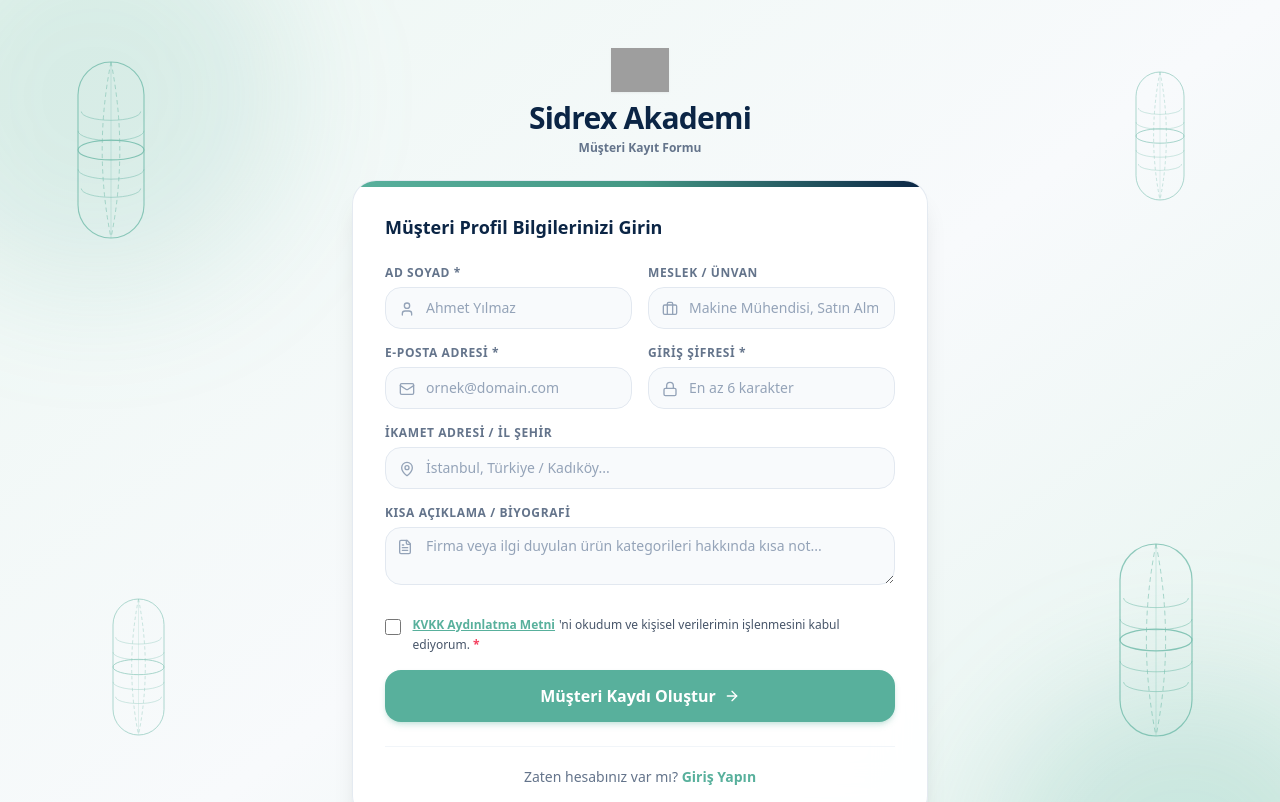
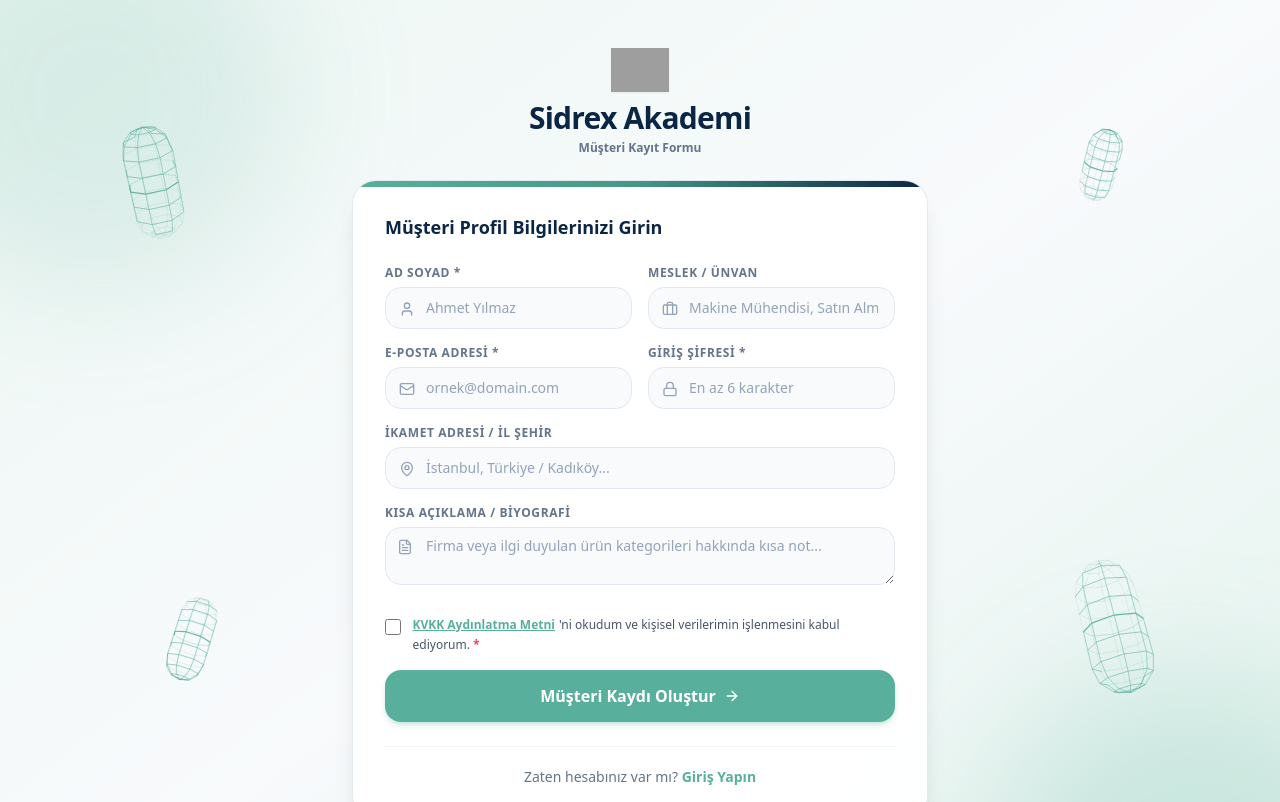
Before and after one commit to forgivenpepper/sidrex-akademi, a Next.js app: page /register in a window 1280 px wide. Shown: the top 802 px of the page. Built offline with nearby package versions, Linux system fonts and the light colour scheme; grey boxes are pictures that could not be loaded.

Commit message:
Upgrade floating capsules to true 3D wireframe mesh rotating on own axes with minimal ultra-fine lines

```diff
--- a/src/components/WireframeCapsules.tsx
+++ b/src/components/WireframeCapsules.tsx
@@ -1,136 +1,343 @@
 'use client';
 
-import React from 'react';
+import React, { useEffect, useRef } from 'react';
 
-export function VerticalWireframeCapsuleSVG({
-  className = '',
-  size = 120,
-  color = '#58b09c',
-}: {
-  className?: string;
-  size?: number;
-  color?: string;
-}) {
-  return (
-    <svg
-      width={size}
-      height={size * 2}
-      viewBox="0 0 100 200"
-      fill="none"
-      xmlns="http://www.w3.org/2000/svg"
-      className={`${className}`}
-    >
-      {/* Outer Fine Capsule Outline (Dikey İlaç Kapsülü) */}
-      <path
-        d="M 20 50 A 30 30 0 0 1 80 50 L 80 150 A 30 30 0 0 1 20 150 Z"
-        stroke={color}
-        strokeWidth="1"
-        strokeOpacity="0.85"
-        strokeLinecap="round"
-        strokeLinejoin="round"
-        fill="none"
-      />
-
-      {/* Middle Separation Joint (Orta Birleşim Çizgisi) */}
-      <ellipse
-        cx="50"
-        cy="100"
-        rx="30"
-        ry="9"
-        stroke={color}
-        strokeWidth="1"
-        strokeOpacity="0.9"
-        fill="none"
-      />
-
-      {/* Horizontal Wireframe Latitude Rings (İnce İçi Çemberler) */}
-      <path
-        d="M 23 65 A 27 8 0 0 0 77 65"
-        stroke={color}
-        strokeWidth="0.8"
-        strokeOpacity="0.6"
-        fill="none"
-      />
-      <path
-        d="M 20 82.5 A 30 9 0 0 0 80 82.5"
-        stroke={color}
-        strokeWidth="0.8"
-        strokeOpacity="0.6"
-        fill="none"
-      />
-      <path
-        d="M 20 117.5 A 30 9 0 0 0 80 117.5"
-        stroke={color}
-        strokeWidth="0.8"
-        strokeOpacity="0.6"
-        fill="none"
-      />
-      <path
-        d="M 23 135 A 27 8 0 0 0 77 135"
-        stroke={color}
-        strokeWidth="0.8"
-        strokeOpacity="0.6"
-        fill="none"
-      />
-
-      {/* Vertical Curved Longitude Wireframe Lines (Kavisli Dikey Çizgiler) */}
-      <path
-        d="M 50 20 Q 34 100 50 180"
-        stroke={color}
-        strokeWidth="0.8"
-        strokeDasharray="4 3"
-        strokeOpacity="0.65"
-        fill="none"
-      />
-      <path
-        d="M 50 20 Q 66 100 50 180"
-        stroke={color}
-        strokeWidth="0.8"
-        strokeDasharray="4 3"
-        strokeOpacity="0.65"
-        fill="none"
-      />
-      <path
-        d="M 50 20 L 50 180"
-        stroke={color}
-        strokeWidth="0.75"
-        strokeOpacity="0.35"
-        fill="none"
-      />
-    </svg>
-  );
+interface CapsuleConfig {
+  xPct: number;        // Screen X % (0-100)
+  yPct: number;        // Screen Y % (0-100)
+  radius: number;      // Capsule radius
+  bodyHeight: number;  // Body length
+  scale: number;       // Base scale multiplier
+  rotY: number;        // Initial Y rotation angle
+  rotSpeed: number;    // Y rotation speed (rad/frame)
+  tiltX: number;       // Fixed tilt X
+  tiltZ: number;       // Fixed tilt Z
+  floatSpeed: number;  // Floating bob frequency
+  floatAmp: number;    // Floating amplitude in px
+  floatPhase: number;  // Phase offset
+  color: string;       // Color theme (hex/rgba)
+  hideOnMobile?: boolean;
 }
 
 export function FloatingWireframeCapsules() {
+  const canvasRef = useRef<HTMLCanvasElement | null>(null);
+
+  useEffect(() => {
+    const canvas = canvasRef.current;
+    if (!canvas) return;
+    const ctx = canvas.getContext('2d');
+    if (!ctx) return;
+
+    let animationFrameId: number;
+
+    // Define 4 Floating 3D Capsules in screen space
+    const capsules: CapsuleConfig[] = [
+      {
+        xPct: 12,
+        yPct: 22,
+        radius: 26,
+        bodyHeight: 65,
+        scale: 1.0,
+        rotY: 0,
+        rotSpeed: 0.008,
+        tiltX: 0.35,
+        tiltZ: -0.2,
+        floatSpeed: 0.0012,
+        floatAmp: 18,
+        floatPhase: 0,
+        color: '#58b09c',
+        hideOnMobile: true,
+      },
+      {
+        xPct: 15,
+        yPct: 78,
+        radius: 22,
+        bodyHeight: 52,
+        scale: 0.9,
+        rotY: 1.2,
+        rotSpeed: -0.007,
+        tiltX: -0.25,
+        tiltZ: 0.3,
+        floatSpeed: 0.001,
+        floatAmp: 15,
+        floatPhase: 2.5,
+        color: '#58b09c',
+        hideOnMobile: true,
+      },
+      {
+        xPct: 86,
+        yPct: 20,
+        radius: 20,
+        bodyHeight: 48,
+        scale: 0.85,
+        rotY: 2.1,
+        rotSpeed: -0.009,
+        tiltX: 0.3,
+        tiltZ: 0.25,
+        floatSpeed: 0.0014,
+        floatAmp: 14,
+        floatPhase: 1.2,
+        color: '#58b09c',
+        hideOnMobile: true,
+      },
+      {
+        xPct: 87,
+        yPct: 80,
+        radius: 28,
+        bodyHeight: 70,
+        scale: 1.1,
+        rotY: 0.5,
+        rotSpeed: 0.0075,
+        tiltX: -0.3,
+        tiltZ: -0.25,
+        floatSpeed: 0.0011,
+        floatAmp: 20,
+        floatPhase: 4.1,
+        color: '#58b09c',
+        hideOnMobile: true,
+      },
+    ];
+
+    const resizeCanvas = () => {
+      const dpr = window.devicePixelRatio || 1;
+      canvas.width = window.innerWidth * dpr;
+      canvas.height = window.innerHeight * dpr;
+      canvas.style.width = `${window.innerWidth}px`;
+      canvas.style.height = `${window.innerHeight}px`;
+      ctx.scale(dpr, dpr);
+    };
+
+    resizeCanvas();
+    window.addEventListener('resize', resizeCanvas);
+
+    // Pre-generate 3D Capsule Mesh template
+    const buildCapsuleMesh = (radius: number, bodyHeight: number) => {
+      const halfBody = bodyHeight / 2;
+      const latRings = 2; // latitude rings on each dome
+      const lonLines = 8; // longitude meridian lines
+      const rings: { x: number; y: number; z: number }[][] = [];
+
+      // 1. Top dome latitude rings
+      for (let i = 1; i <= latRings; i++) {
+        const phi = (Math.PI / 2) * (i / (latRings + 1));
+        const r = radius * Math.sin(phi);
+        const y = -halfBody - radius * Math.cos(phi);
+        const ringPoints = [];
+        for (let j = 0; j < lonLines; j++) {
+          const theta = (2 * Math.PI * j) / lonLines;
+          ringPoints.push({ x: r * Math.cos(theta), y, z: r * Math.sin(theta) });
+        }
+        rings.push(ringPoints);
+      }
+
+      // 2. Body rings (top equator, joint ring, bottom equator)
+      const bodyYs = [-halfBody, -halfBody * 0.5, 0, halfBody * 0.5, halfBody];
+      const jointRingIndex = 2; // Index of y = 0
+
+      bodyYs.forEach((y) => {
+        const ringPoints = [];
+        for (let j = 0; j < lonLines; j++) {
+          const theta = (2 * Math.PI * j) / lonLines;
+          ringPoints.push({ x: radius * Math.cos(theta), y, z: radius * Math.sin(theta) });
+        }
+        rings.push(ringPoints);
+      });
+
+      // 3. Bottom dome latitude rings
+      for (let i = latRings; i >= 1; i--) {
+        const phi = (Math.PI / 2) * (i / (latRings + 1));
+        const r = radius * Math.sin(phi);
+        const y = halfBody + radius * Math.cos(phi);
+        const ringPoints = [];
+        for (let j = 0; j < lonLines; j++) {
+          const theta = (2 * Math.PI * j) / lonLines;
+          ringPoints.push({ x: r * Math.cos(theta), y, z: r * Math.sin(theta) });
+        }
+        rings.push(ringPoints);
+      }
+
+      const topPole = { x: 0, y: -halfBody - radius, z: 0 };
+      const bottomPole = { x: 0, y: halfBody + radius, z: 0 };
+
+      return { rings, topPole, bottomPole, lonLines, jointRingIndex: latRings + jointRingIndex };
+    };
+
+    // Cache mesh templates
+    const meshes = capsules.map((c) => buildCapsuleMesh(c.radius, c.bodyHeight));
+
+    let startTime = performance.now();
+
+    const projectPoint = (
+      p: { x: number; y: number; z: number },
+      rotY: number,
+      tiltX: number,
+      tiltZ: number,
+      cx: number,
+      cy: number,
+      scale: number
+    ) => {
+      // Model scale
+      let x = p.x * scale;
+      let y = p.y * scale;
+      let z = p.z * scale;
+
+      // Rotate Y (Spin around axis)
+      const cosY = Math.cos(rotY);
+      const sinY = Math.sin(rotY);
+      let x1 = x * cosY + z * sinY;
+      let z1 = -x * sinY + z * cosY;
+      let y1 = y;
+
+      // Tilt X
+      const cosX = Math.cos(tiltX);
+      const sinX = Math.sin(tiltX);
+      let y2 = y1 * cosX - z1 * sinX;
+      let z2 = y1 * sinX + z1 * cosX;
+      let x2 = x1;
+
+      // Tilt Z
+      const cosZ = Math.cos(tiltZ);
+      const sinZ = Math.sin(tiltZ);
+      let x3 = x2 * cosZ - y2 * sinZ;
+      let y3 = x2 * sinZ + y2 * cosZ;
+      let z3 = z2;
+
+      // Perspective Projection
+      const fov = 450;
+      const perspective = fov / (fov + z3);
+
+      return {
+        px: cx + x3 * perspective,
+        py: cy + y3 * perspective,
+        z: z3,
+        perspective,
+      };
+    };
+
+    const render = (time: number) => {
+      const elapsed = time - startTime;
+      const width = window.innerWidth;
+      const height = window.innerHeight;
+      const isMobile = width < 640;
+
+      ctx.clearRect(0, 0, width, height);
+
+      capsules.forEach((capsule, cIdx) => {
+        if (isMobile && capsule.hideOnMobile) return;
+
+        const mesh = meshes[cIdx];
+
+        // Rotation & Floating offset
+        capsule.rotY += capsule.rotSpeed;
+        const floatOffsetY = Math.sin(elapsed * capsule.floatSpeed + capsule.floatPhase) * capsule.floatAmp;
+
+        const cx = (width * capsule.xPct) / 100;
+        const cy = (height * capsule.yPct) / 100 + floatOffsetY;
+
+        // Project all points
+        const projectedRings = mesh.rings.map((ring) =>
+          ring.map((p) =>
+            projectPoint(p, capsule.rotY, capsule.tiltX, capsule.tiltZ, cx, cy, capsule.scale)
+          )
+        );
+
+        const projTopPole = projectPoint(
+          mesh.topPole,
+          capsule.rotY,
+          capsule.tiltX,
+          capsule.tiltZ,
+          cx,
+          cy,
+          capsule.scale
+        );
+        const projBottomPole = projectPoint(
+          mesh.bottomPole,
+          capsule.rotY,
+          capsule.tiltX,
+          capsule.tiltZ,
+          cx,
+          cy,
+          capsule.scale
+        );
+
+        // Render Latitude Rings
+        projectedRings.forEach((ring, rIdx) => {
+          const isJoint = rIdx === mesh.jointRingIndex;
+
+          ctx.beginPath();
+          for (let i = 0; i < ring.length; i++) {
+            const curr = ring[i];
+            const next = ring[(i + 1) % ring.length];
+
+            // Draw line segment with depth opacity calculation
+            const avgZ = (curr.z + next.z) / 2;
+            const depthAlpha = avgZ < 0 ? 0.75 : 0.28; // Front brighter, back softer
+
+            ctx.beginPath();
+            ctx.moveTo(curr.px, curr.py);
+            ctx.lineTo(next.px, next.py);
+
+            ctx.lineWidth = isJoint ? (avgZ < 0 ? 1.2 : 0.8) : (avgZ < 0 ? 0.75 : 0.5);
+            ctx.strokeStyle = isJoint
+              ? `rgba(88, 176, 156, ${depthAlpha * 1.2})`
+              : `rgba(88, 176, 156, ${depthAlpha})`;
+            ctx.stroke();
+          }
+        });
+
+        // Render Longitude Lines (Meridians)
+        for (let j = 0; j < mesh.lonLines; j++) {
+          // Top Pole to First Ring
+          const firstPoint = projectedRings[0][j];
+          const topZ = (projTopPole.z + firstPoint.z) / 2;
+          ctx.beginPath();
+          ctx.moveTo(projTopPole.px, projTopPole.py);
+          ctx.lineTo(firstPoint.px, firstPoint.py);
+          ctx.lineWidth = topZ < 0 ? 0.75 : 0.5;
+          ctx.strokeStyle = `rgba(88, 176, 156, ${topZ < 0 ? 0.65 : 0.25})`;
+          ctx.stroke();
+
+          // Connect Ring to Ring along longitude
+          for (let r = 0; r < projectedRings.length - 1; r++) {
+            const p1 = projectedRings[r][j];
+            const p2 = projectedRings[r + 1][j];
+            const avgZ = (p1.z + p2.z) / 2;
+
+            ctx.beginPath();
+            ctx.moveTo(p1.px, p1.py);
+            ctx.lineTo(p2.px, p2.py);
+            ctx.lineWidth = avgZ < 0 ? 0.75 : 0.45;
+            ctx.strokeStyle = `rgba(88, 176, 156, ${avgZ < 0 ? 0.65 : 0.25})`;
+            ctx.stroke();
+          }
+
+          // Last Ring to Bottom Pole
+          const lastPoint = projectedRings[projectedRings.length - 1][j];
+          const botZ = (projBottomPole.z + lastPoint.z) / 2;
+          ctx.beginPath();
+          ctx.moveTo(lastPoint.px, lastPoint.py);
+          ctx.lineTo(projBottomPole.px, projBottomPole.py);
+          ctx.lineWidth = botZ < 0 ? 0.75 : 0.5;
+          ctx.strokeStyle = `rgba(88, 176, 156, ${botZ < 0 ? 0.65 : 0.25})`;
+          ctx.stroke();
+        }
+      });
+
+      animationFrameId = requestAnimationFrame(render);
+    };
+
+    animationFrameId = requestAnimationFrame(render);
+
+    return () => {
+      cancelAnimationFrame(animationFrameId);
+      window.removeEventListener('resize', resizeCanvas);
+    };
+  }, []);
+
   return (
-    <div className="fixed inset-0 pointer-events-none overflow-hidden z-0">
-      {/* 1. Sol Üst Dikey Kapsül (Büyük) */}
-      <div className="absolute top-10 left-6 md:left-14 opacity-75 animate-float-vertical hidden sm:block">
-        <div className="animate-capsule-y-spin">
-          <VerticalWireframeCapsuleSVG size={110} color="#58b09c" />
-        </div>
-      </div>
-
-      {/* 2. Sol Alt Dikey Kapsül (Orta Boy) */}
-      <div className="absolute bottom-12 left-8 md:left-24 opacity-65 animate-float-vertical-reverse hidden sm:block">
-        <div className="animate-capsule-y-spin-reverse">
-          <VerticalWireframeCapsuleSVG size={85} color="#58b09c" />
-        </div>
-      </div>
-
-      {/* 3. Sağ Üst Dikey Kapsül (Orta/Küçük Boy) */}
-      <div className="absolute top-14 right-8 md:right-20 opacity-70 animate-float-vertical-reverse hidden sm:block">
-        <div className="animate-capsule-y-spin-reverse">
-          <VerticalWireframeCapsuleSVG size={80} color="#58b09c" />
-        </div>
-      </div>
-
-      {/* 4. Sağ Alt Dikey Kapsül (Büyük Boy) */}
-      <div className="absolute bottom-10 right-6 md:right-16 opacity-75 animate-float-vertical hidden sm:block">
-        <div className="animate-capsule-y-spin">
-          <VerticalWireframeCapsuleSVG size={120} color="#58b09c" />
-        </div>
-      </div>
-    </div>
+    <canvas
+      ref={canvasRef}
+      className="fixed inset-0 pointer-events-none z-0 overflow-hidden"
+    />
   );
 }
```
